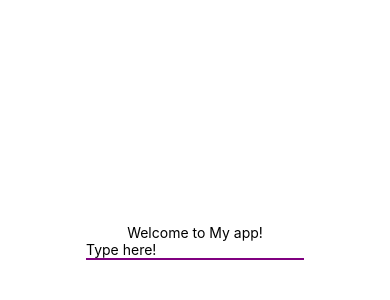
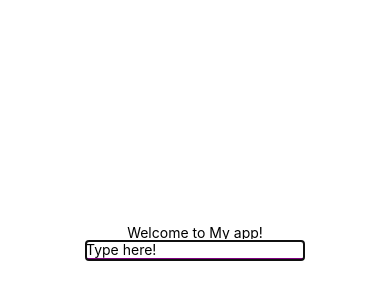
Before and after one commit to yumi-xu/mobile24Fall, a React Native app: screen / in a window 390 px wide. Shown: the part 180-480 px from the top of the page. Built offline with nearby package versions, Linux system fonts and the light colour scheme.

Commit message:
lab1 work

```diff
--- a/App.js
+++ b/App.js
@@ -9,7 +9,7 @@ export default function App() {
     <View style={styles.container}>
       <StatusBar style="auto" />
       <Header name={appName}/>
-      <Input/>
+      <Input autoFocus={true}/>
       {/* <Text>{text}</Text> */}
     </View>
   );
--- a/Input.js
+++ b/Input.js
@@ -1,10 +1,28 @@
+import React, { useState, useRef, useEffect } from 'react';
 import { View, Text, TextInput} from 'react-native'
-import React from 'react'
-import { useState } from 'react';
 
-export default function Input() {
+export default function Input({autoFocus}) {
     const [text, setText] = useState('');
+    const [showCharCount, setShowCharCount] = useState(true);
+    const [message, setMessage] = useState('');
+
+    //lose focus
+    const handleBlur = () => {
+        setShowCharCount(false);
+        if (text.length >= 3) {
+          setMessage("Thank you");
+        } else {
+          setMessage("Please type more than 3 characters");
+        }
+      };
+
+    //gain focus
+    const handleFocus = () => {
+        setShowCharCount(true);
+        setMessage('');
+    };
     return (
+        <View>
             <TextInput
                 style={{borderBottomColor: "purple", borderBottomWidth:2}}
                 placeholder="Type here!"
@@ -12,6 +30,22 @@ export default function Input() {
                 keyboardType="default"
                 value={text}
                 onChangeText={newText=>setText(newText)}
+                onBlur={handleBlur}
+                onFocus={handleFocus}
+                autoFocus={autoFocus}
             />
+
+            {showCharCount && text.length > 0 && (
+                <Text>
+                Character Count: {text.length}
+                </Text>
+            )}
+
+            {message.length > 0 && (
+                <Text>
+                {message}
+                </Text>
+            )}
+        </View>
     )
 }
```
Lines whose indentation alone changed are shown as unchanged.
